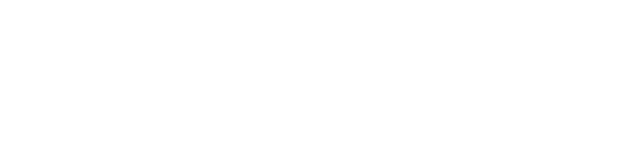
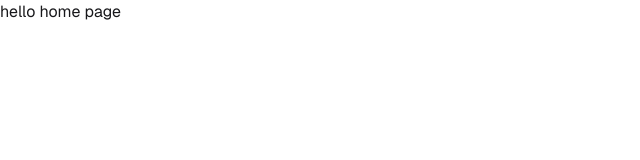
Before and after one commit to apurbadatta/Github-Issue-Tracker, a plain HTML site: page home.html in a window 1280 px wide. Shown: the whole page, without its empty margins (0-640 px from the left). Drawn offline with nearby package versions, Linux system fonts and the light colour scheme.

```diff
--- a/home.html
+++ b/home.html
@@ -41,6 +41,8 @@
   </head>
   <body>
 
+   <h1>hello home page</h1>
+
 
 
 
--- a/js-file/home.js
+++ b/js-file/home.js
@@ -0,0 +1 @@
+console.log("hello")
```
